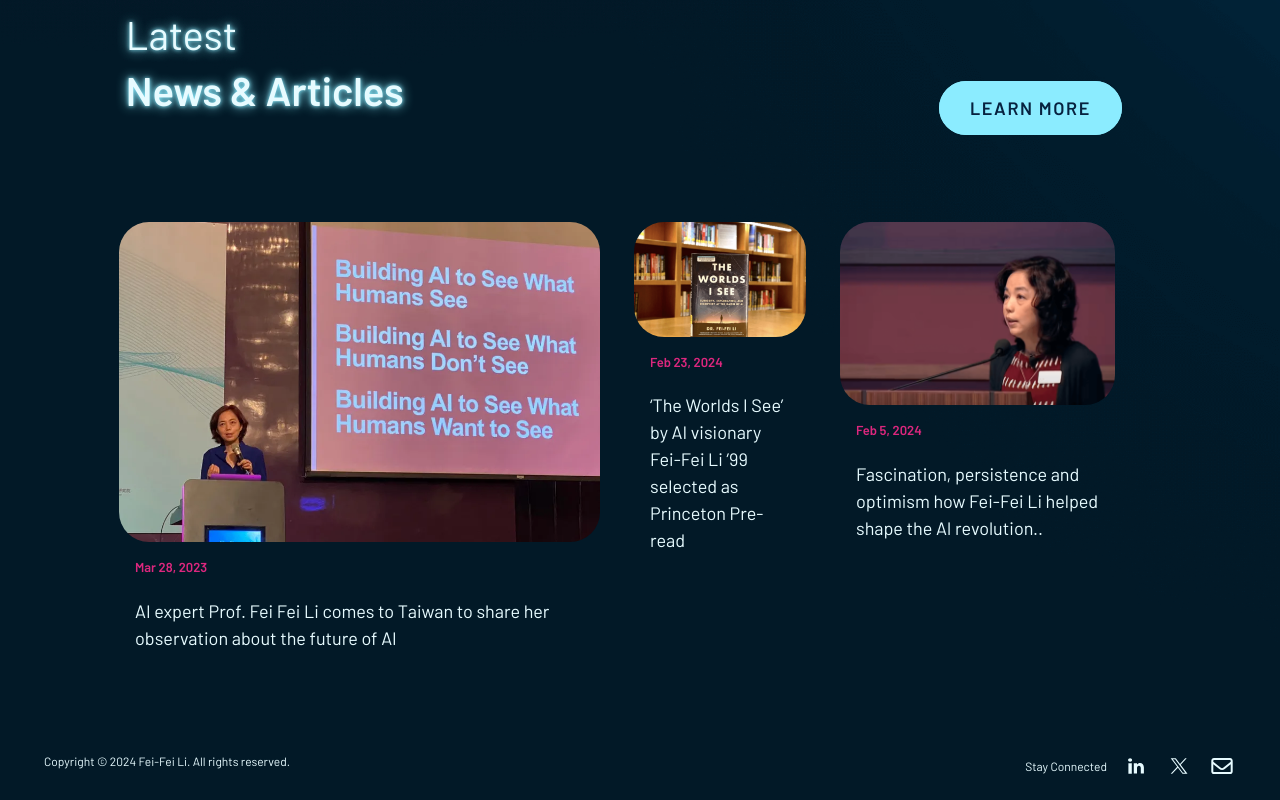
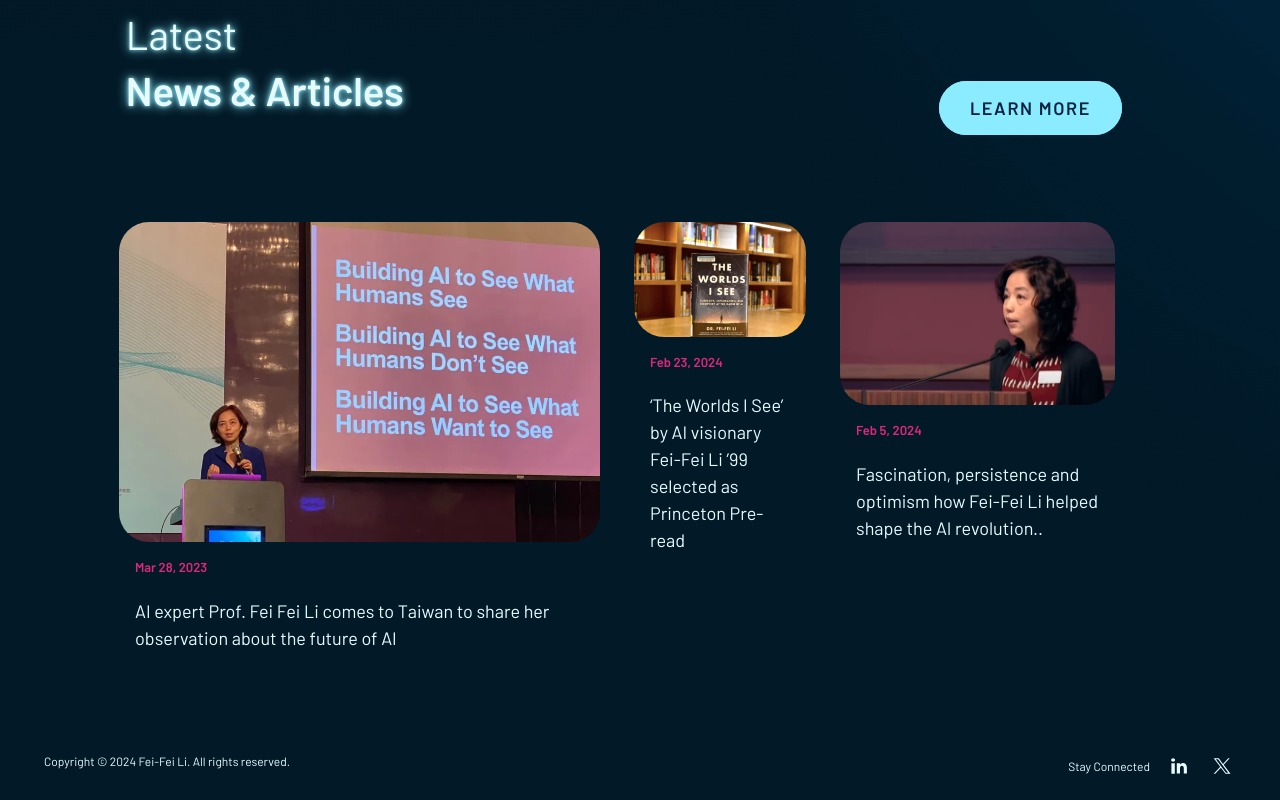
Before and after one commit to Cathylly00/feifeili_website, a plain HTML site: page index.html in a window 1280 px wide. Shown: the part 3190-3990 px from the top of the page. Drawn offline with nearby package versions, Linux system fonts and the light colour scheme; a script that the page names is missing.

Commit message:
0614_ver2

```diff
--- a/index.html
+++ b/index.html
@@ -356,7 +356,7 @@
                     <span>Stay Connected</span>
                     <a href="index.html"><img class="" src="assets/images/logo-linkedin.svg" alt=""></a>
                     <a href="index.html"><img class="" src="assets/images/logo-x.svg" alt=""></a>
-                    <a href="#" target="_blank"><img class="link-icon" src="assets/images/logo-envelope.svg" alt=""></a>
+                    <!-- <a href="#" target="_blank"><img class="link-icon" src="assets/images/logo-envelope.svg" alt=""></a> -->
                 </div>
                 <div class="col-12 col-sm-0 d-block d-sm-none mt-4">
                     Copyright © 2024 Fei-Fei Li. <br class="d-none d-sm-block">All rights reserved.
```
